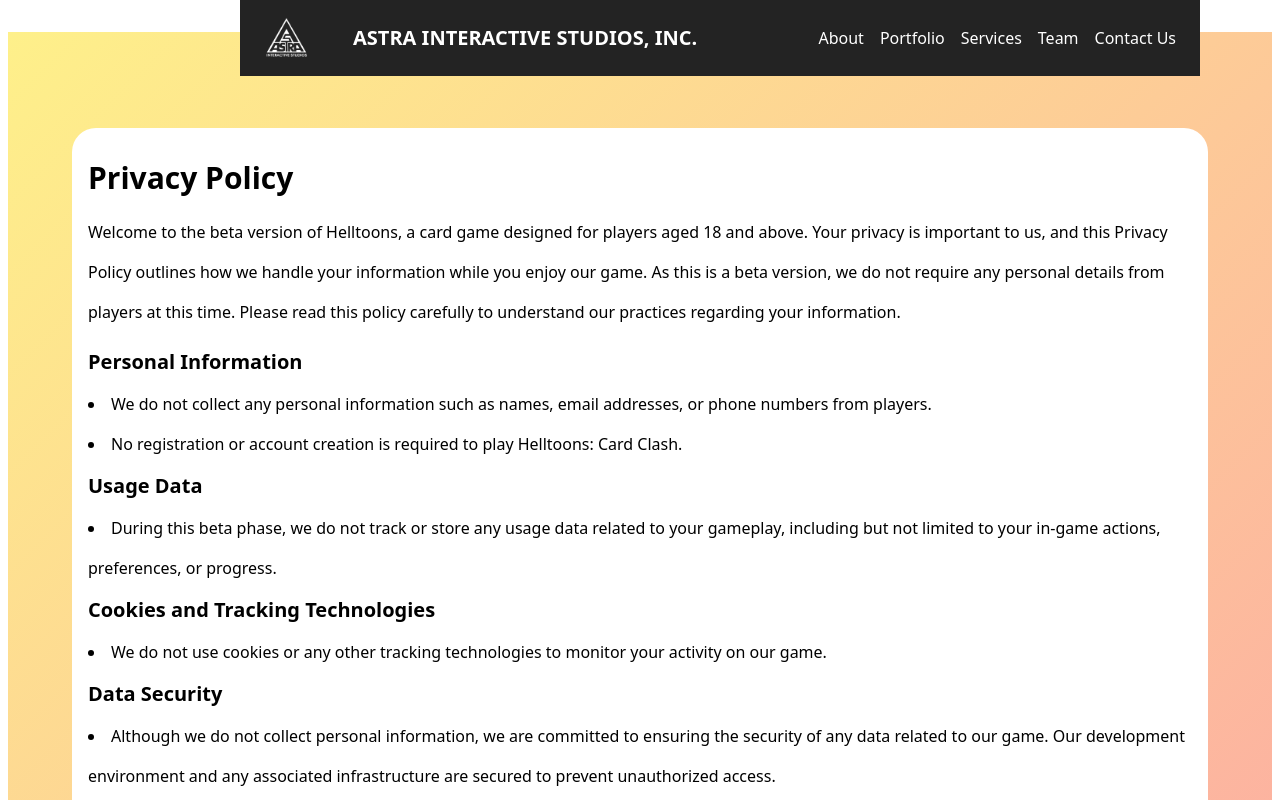
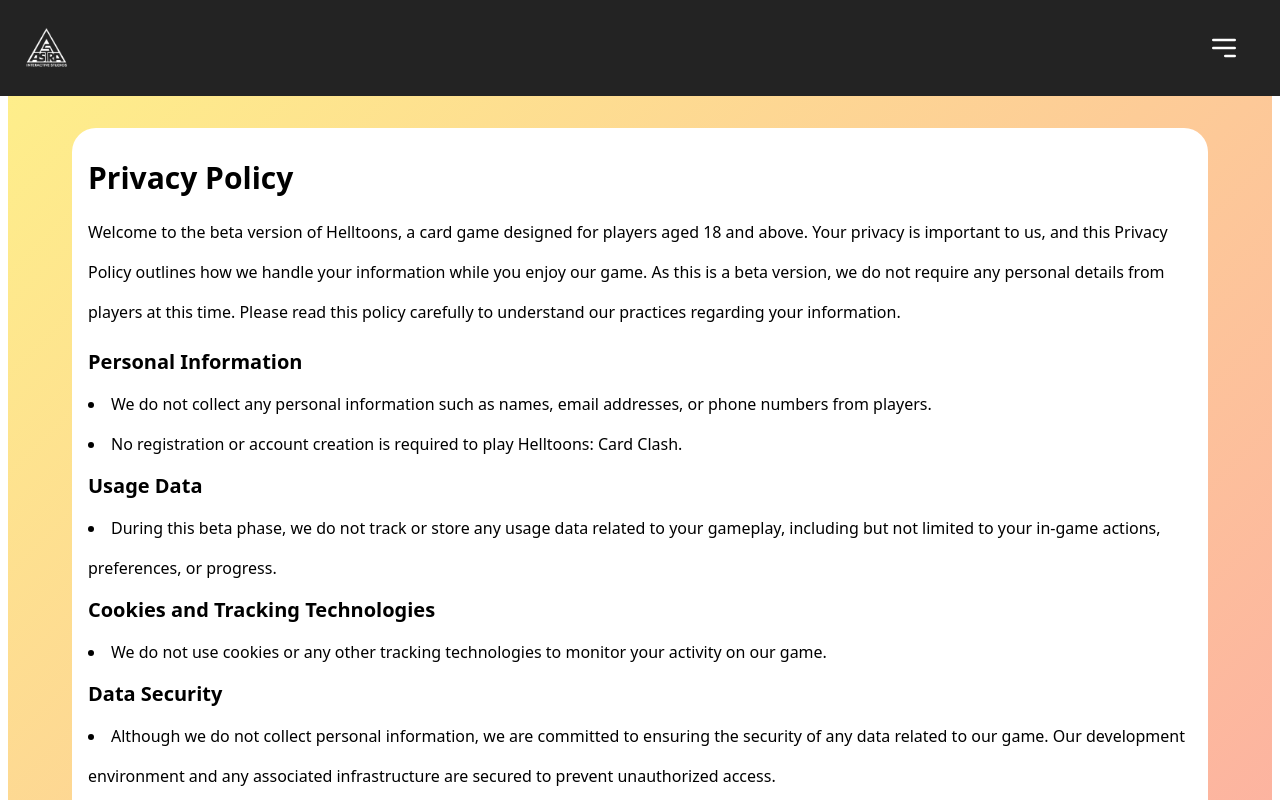
Before and after one commit to mgguild/ai-games, a Next.js app: page /helltoons-privacy-policy in a window 1280 px wide. Shown: the top 800 px of the page. Built offline with nearby package versions, Linux system fonts and the light colour scheme.

Commit message:
Fix navbar on ipad pro and game profile

```diff
--- a/src/app/components/Navbar.tsx
+++ b/src/app/components/Navbar.tsx
@@ -1,6 +1,6 @@
 "use client"
 import React, { useState } from 'react';
-import Image from "next/image"
+import Image from "next/image";
 
 const Navbar = () => {
   const [isClick, setIsClick] = useState(false);
@@ -14,15 +14,15 @@ const Navbar = () => {
   };
 
   return (
-    <nav className="bg-brand fixed w-full z-20 top-0 md:w-full lg:w-3/4 lg:left-60">
+    <nav className="bg-brand fixed w-full z-20 top-0 md:w-full ipadPro:w-3/4 ipadPro:left-60">
       <div className="max-w-8xl mx-auto px-6 flex justify-between items-center py-4">
         <div className="flex items-center space-x-11">
           <a href="/" className="text-white" onClick={closeNavbar}>
             <Image src="/aig_logo_small.png" alt="logo" width={45} height={30} />
           </a>
-          <h1 className="hidden lg:block text-xl font-bold whitespace-nowrap text-white">ASTRA INTERACTIVE STUDIOS, INC.</h1>
+          <h1 className="hidden ipadPro:block text-xl font-bold whitespace-nowrap text-white">ASTRA INTERACTIVE STUDIOS, INC.</h1>
         </div>
-        <div className="hidden lg:block">
+        <div className="hidden ipadPro:block">
           <div className="flex space-x-4">
             <a href="#about_us" className="text-white font-medium focus:underline hover:underline hover:text-violet-600" onClick={closeNavbar}>
               About
@@ -41,8 +41,8 @@ const Navbar = () => {
             </a>
           </div>
         </div>
-        <div className="lg:hidden">
-          <button className="inline-flex p-4 rounded-md text-violet-500 md:text-whitehover:text-pink-900 focus:outline-none focus:ring-2 focus:ring-inset focus:ring-white" onClick={toggleNavbar}>
+        <div className="ipadPro:hidden">
+          <button className="inline-flex p-4 rounded-md text-violet-500 md:text-white hover:text-pink-900 focus:outline-none focus:ring-2 focus:ring-inset focus:ring-white" onClick={toggleNavbar}>
             {isClick ? (
               <svg className="h-8 w-9" xmlns="http://www.w3.org/2000/svg" fill="none" viewBox="0 0 24 24" stroke="currentColor">
                 <path strokeLinecap="round" strokeLinejoin="round" strokeWidth={2} d="M6 18L18 6M6 6l12 12" />
@@ -56,7 +56,7 @@ const Navbar = () => {
         </div>
       </div>
       {isClick && (
-        <div className="lg:hidden text-center">
+        <div className="ipadPro:hidden text-center">
           <div className="px-5 pt-5 pb-9 space-y-2">
             <a href="/" className="text-white font-medium text-2xl leading-10 block transition duration-300 focus:outline-none focus:underline hover:underline hover:text-violet-600" onClick={closeNavbar}>
               HOME
@@ -80,7 +80,7 @@ const Navbar = () => {
         </div>
       )}
     </nav>
-  )
-}
+  );
+};
 
 export default Navbar;
--- a/src/app/games/Games.tsx
+++ b/src/app/games/Games.tsx
@@ -11,7 +11,7 @@ const Games = () => {
                 </div>
 
                   <div className="flex flex-wrap justify-center mt-4">
-                    <div className="relative p-4 m-2 flex flex-col items-center justify-center" style={{ height: '460px', width: '100%', maxWidth: '340px' }}>
+                    <div className="relative p-4 m-6 flex flex-col items-center justify-center" style={{ height: '460px', width: '100%', maxWidth: '340px' }}>
                       <div className="relative z-15 flex justify-center mb-4">
                         <a href="https://msw.gg" target="_blank" rel="noopener noreferrer" className="transition-transform transform hover:scale-105">
                           <Image src="/METASAGA WARRIORS.png" alt="icon" width={460} height={240} />
@@ -23,7 +23,7 @@ const Games = () => {
                         </p>
                       </div>
                     </div>
-                    <div className="relative p-4 m-2 flex flex-col items-center justify-center" style={{ height: '460px', width: '100%', maxWidth: '340px' }}>
+                    <div className="relative p-4 m-6 flex flex-col items-center justify-center" style={{ height: '460px', width: '100%', maxWidth: '340px' }}>
                       <div className="relative z-15 flex justify-center mb-4">
                         <Image src="/ORBLITZ.png" alt="icon" width={460} height={240} />
                       </div>
@@ -33,7 +33,7 @@ const Games = () => {
                         </p>
                       </div>
                     </div>
-                    <div className="relative p-4 m-2 flex flex-col items-center justify-center" style={{ height: '460px', width: '100%', maxWidth: '340px' }}>
+                    <div className="relative p-4 m-6 flex flex-col items-center justify-center" style={{ height: '460px', width: '100%', maxWidth: '340px' }}>
                       <div className="relative z-15 flex justify-center mb-4">
                         <Image src="/HELTOONS.png" alt="icon" width={460} height={240} />
                       </div>
--- a/tailwind.config.ts
+++ b/tailwind.config.ts
@@ -40,6 +40,11 @@ module.exports = {
         },
       },
 
+      screens: {
+        'lg': '1024px',
+        'ipadPro': '1366px',
+      },
+
     },
   },
   plugins: [],
```
